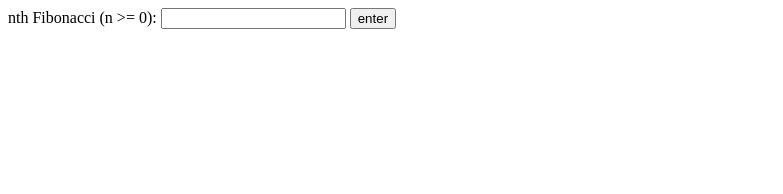
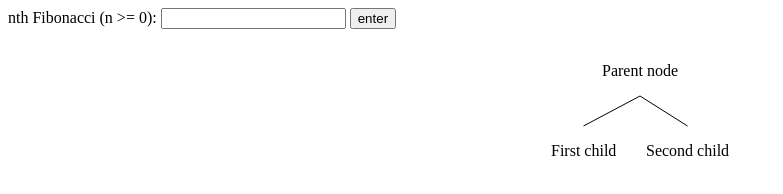
Before and after one commit to mrnbanzon/FibonacciTree, a plain HTML site: page src/index.html in a window 1280 px wide. Both pictures are taken after a click on the button "enter". Shown: the whole page, without its empty margins (0-783 px from the left). Drawn offline with Linux system fonts and the light colour scheme.

Commit message:
Added input handler and test data for treant-js.

```diff
--- a/src/index.html
+++ b/src/index.html
@@ -11,8 +11,8 @@
   </head>
   <body>
     <div id="fibonacci-number">
-      <label for="fibonacci-input">nth Fibonacci (n >= 0):</label>
-      <input type="text" id="fibonacci-input" name="fibonacci-input" />
+      <label for="input-fibonacci">nth Fibonacci (n >= 0):</label>
+      <input type="text" id="input-fibonacci" name="input-fibonacci" />
       <button id="enter-fibonacci">enter</button>
     </div>
     <div id="fibonacci-tree"></div>
@@ -20,6 +20,6 @@
     <!-- javascript -->
     <script src="lib/treant-js-master/vendor/raphael.js"></script>
     <script src="lib/treant-js-master/Treant.js"></script>
-    <script src="index.js"></script>
+    <script src="scripts/index.js"></script>
   </body>
 </html>
--- a/src/index.js
+++ /dev/null
@@ -1 +0,0 @@
-//
--- /dev/null
+++ b/src/scripts/index.js
@@ -0,0 +1,30 @@
+// accept nth fibonacci and display tree.
+// utilizes treant-js, which should be loaded prior to this file.
+
+const fibonacciTree = {
+  chart: {
+    container: '#fibonacci-tree',
+    connectors: { type: 'straight' }
+  },
+  nodeStructure: {
+    text: { name: 'Parent node' },
+    children: [
+      {
+        text: { name: 'First child' }
+      },
+      {
+        text: { name: 'Second child' }
+      }
+    ]
+  }
+};
+
+const inputFibonacci = document.querySelector('#input-fibonacci');
+const enterFibonacci = document.querySelector('#enter-fibonacci');
+
+function handleClick() {
+  var nthFibonacci = inputFibonacci.value;
+  var chart = new Treant(fibonacciTree);
+}
+
+enterFibonacci.addEventListener('click', handleClick);
```
